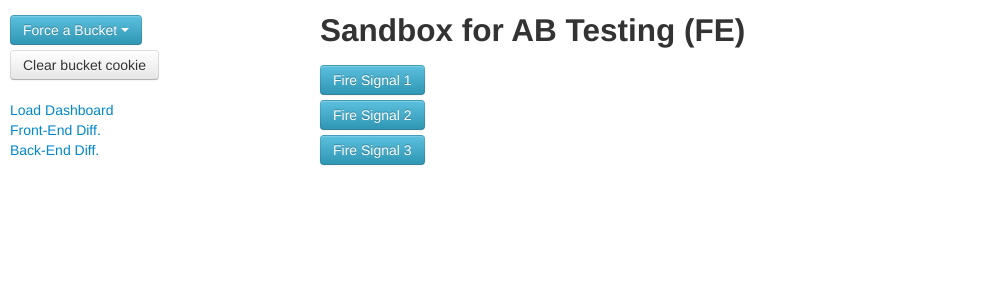
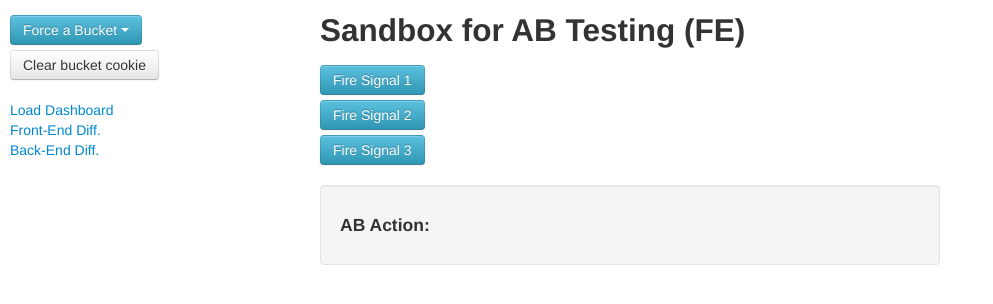
Before and after one commit to duthied/ab_frontend_test, a plain HTML site: page index.html in a window 1280 px wide. Shown: the whole page, without its empty margins (0-993 px from the left). Drawn offline with nearby package versions, Linux system fonts and the light colour scheme; a script that the page names is missing.

Commit message:
tweaks to ui

```diff
--- a/index.html
+++ b/index.html
@@ -54,7 +54,10 @@
           <button class="btn btn-info" id="signal3">Fire Signal 3</button>
         </div>
 
-        <div>
+        <br/>
+
+        <div class="well">
+          <h4>AB Action:</h4>
           <button class="btn btn-success" id="actionLink" style="display:none;">Take Action</button>
         </div>
 
```
